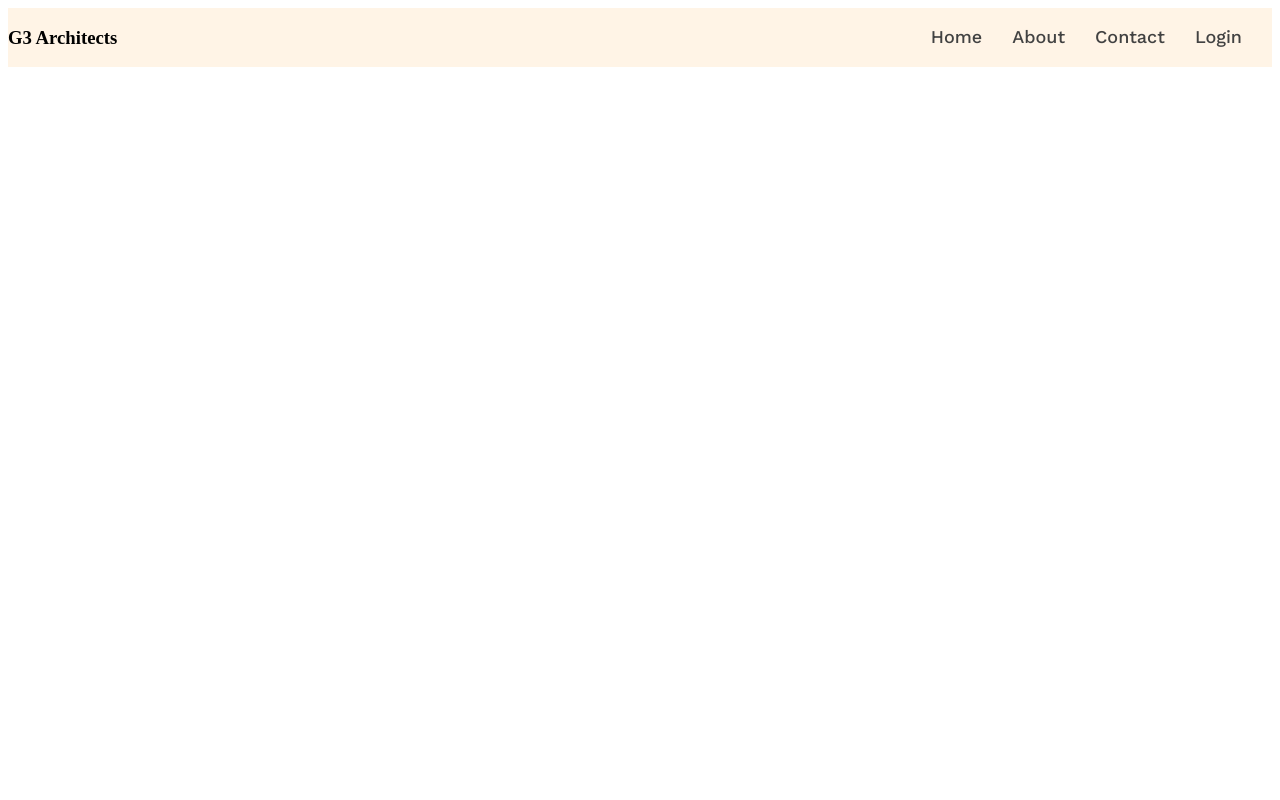
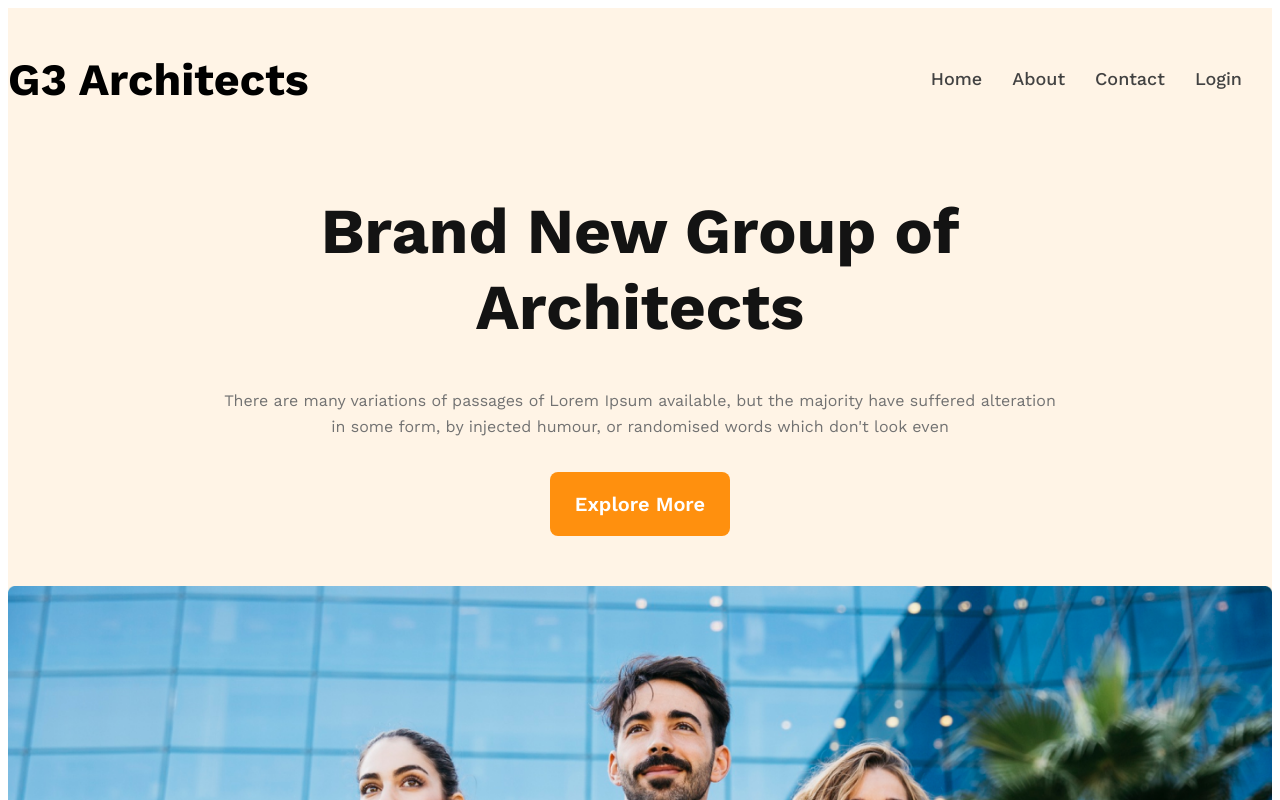
Before and after one commit to raofun/architects-responsive, a plain HTML site: page index.html in a window 1280 px wide. Shown: the top 800 px of the page. Drawn offline with nearby package versions, Linux system fonts and the light colour scheme.

Commit message:
Header done

```diff
--- a/index.html
+++ b/index.html
@@ -1,11 +1,13 @@
 <!DOCTYPE html>
 <html lang="en">
+
 <head>
     <meta charset="UTF-8">
     <meta name="viewport" content="width=device-width, initial-scale=1.0">
     <title>Architects</title>
     <link rel="stylesheet" href="styles/archi.css">
 </head>
+
 <body>
     <header class="bg-light">
         <nav class="navbar display-flex">
@@ -18,7 +20,15 @@
             </ul>
         </nav>
         <div class="banner">
-
+            <div class="banner-content">
+                <h1 class="banner-tit">Brand New
+                    Group of Architects</h1>
+                <p class="banner-des text-Dark3">There are many variations of passages of Lorem Ipsum available, but the majority
+                    have
+                    suffered alteration in some form, by injected humour, or randomised words which don't look even</p>
+                <button class="btn-primary">Explore More</button>
+            </div>
+            <img class="banner-img" src="images/banner.png" alt="">
         </div>
     </header>
     <main>
@@ -28,4 +38,5 @@
 
     </footer>
 </body>
+
 </html>
--- a/styles/archi.css
+++ b/styles/archi.css
@@ -1,4 +1,5 @@
 @import url('https://fonts.googleapis.com/css2?family=Work+Sans:ital,wght@0,100..900;1,100..900&display=swap');
+
 
 
 /* Shared styles */
@@ -16,6 +17,18 @@
 
 .bg-light {
     background: rgba(255, 144, 14, 0.10);
+    margin: 0px;
+}
+
+.btn-primary {
+    border-radius: 8px;
+    background: #FF900E;
+    color: #FFF;
+    padding: 20px 25px;
+    font-family: "Work Sans";
+    font-size: 1.25rem;
+    font-weight: 600;
+    border: none;
 }
 
 /* Header Styles */
@@ -24,9 +37,22 @@
 /* Navbar Styles */
 .navbar {
     justify-content: space-between;
+    align-items: center;
+
+
+
 }
 
 .nav-links {}
+
+.brand {
+    text-align: center;
+    font-family: "Work Sans";
+    font-size: 2.8rem;
+    font-style: normal;
+    font-weight: 700;
+    line-height: normal;
+}
 
 .nav-item {
     list-style: none;
@@ -42,10 +68,49 @@
     font-style: normal;
     font-weight: 500;
     line-height: 26px;
-    /* 144.444% */
 }
 
-.navbar, .banner{
+.navbar,
+.banner {
     max-width: 1440px;
     margin: 0px auto;
 }
+
+/* Banner Styles */
+.banner-content {
+    max-width: 850px;
+    margin: 0px auto;
+    text-align: center;
+    margin-bottom: 50px;
+}
+
+.banner-tit {
+    color: var(--Dark-01, #131313);
+    text-align: center;
+    font-family: "Work Sans";
+    font-size: 4rem;
+    font-style: normal;
+    font-weight: 700;
+    line-height: normal;
+}
+
+.banner-des {
+    text-align: center;
+    font-family: "Work Sans";
+    font-size: 16px;
+    font-style: normal;
+    font-weight: 400;
+    line-height: 26px;
+    margin-bottom: 32px;
+}
+
+.banner-img {
+    width: 100%;
+}
+
+/* Responsive Media Query */
+@media screen and (max-width: 576px){
+    .navbar, .nav-links{
+        flex-direction: column;
+    }
+}
```
